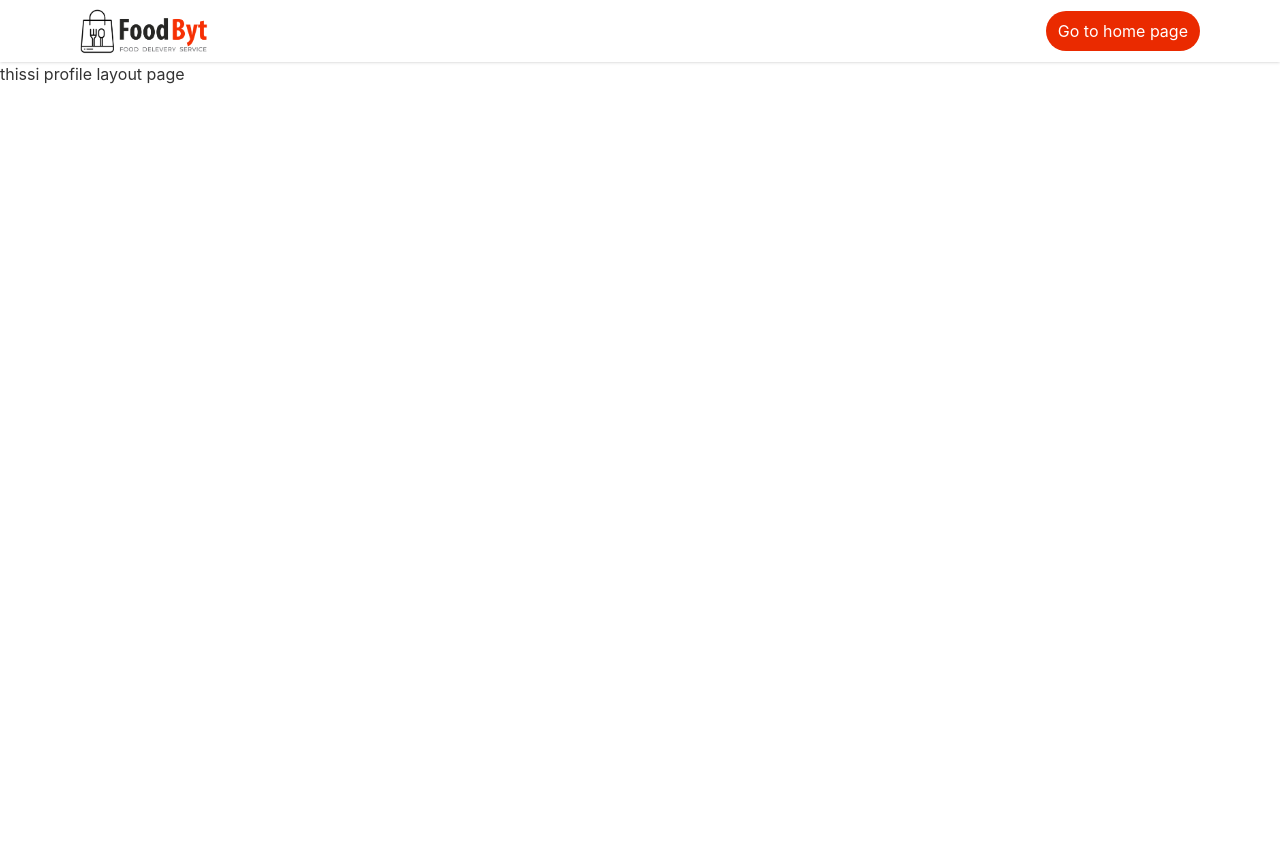
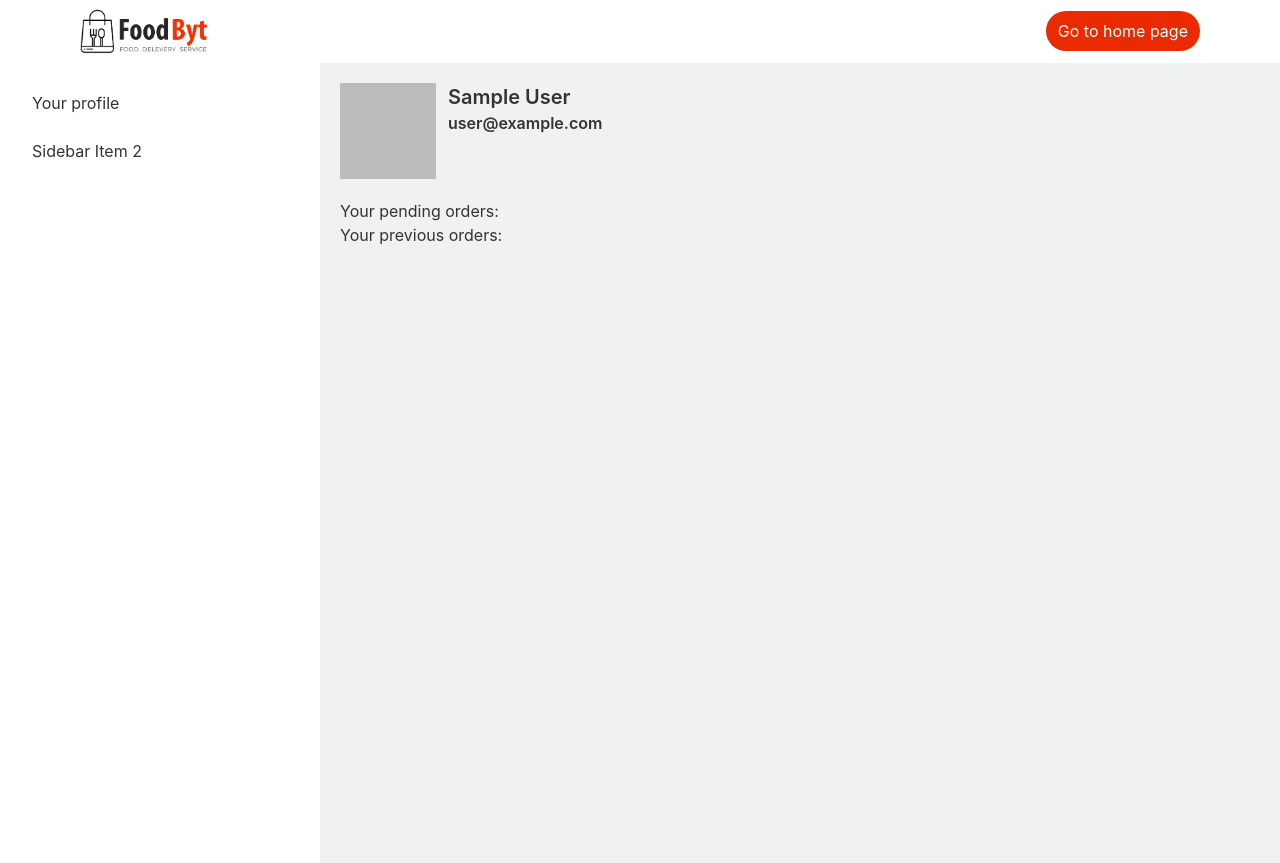
Before and after one commit to saadi001/foodbyt-frontend, a React (Create React App) app: page /profile in a window 1280 px wide. Before the commit the page ends 800 px from the top, so only its background shows below. Built offline with nearby package versions, Linux system fonts and the light colour scheme; no server answers; sample sign-in values are in the browser's storage.

Commit message:
landing page updated\

```diff
--- a/src/Layout/Profile.js
+++ b/src/Layout/Profile.js
@@ -1,10 +1,27 @@
-import React from 'react';
-import Navbar from '../pages/Shared/Navbar/Navbar';
+import React, { useContext } from 'react';
+import { AuthContext } from '../Contexts/AuthProvider';
 
 const Profile = () => {
+     const { user } = useContext(AuthContext)
+
      return (
-          <div>
-               thsi is profile page
+          <div className='p-5'>
+               <div className='flex gap-3'>
+                    <div className='w-24'>
+                         <img className='w-full h-full object-cover' src={user?.photoURL} alt="" />
+                    </div>
+                    <div className='font-semibold text-xl'>
+                         <p>{user?.displayName}</p>
+                         <p className='text-base'>{user?.email}</p>
+                    </div>
+
+               </div>
+               <div className='mt-5'>
+                    <p>Your pending orders:</p>
+               </div>
+               <div>
+                    Your previous orders:
+               </div>
           </div>
      );
 };
--- a/src/Layout/ProfileLayout.js
+++ b/src/Layout/ProfileLayout.js
@@ -1,12 +1,31 @@
 import React from 'react';
-import Navbar from '../pages/Shared/Navbar/Navbar';
+import { Link, Outlet } from 'react-router-dom';
 import Navbar2 from '../pages/Shared/Navbar/Navbar2';
 
 const ProfileLayout = () => {
      return (
           <div>
                <Navbar2></Navbar2>
-               thissi profile layout page
+               <div className='mt-[1px]'>
+                    <div className="drawer drawer-mobile">
+                         <input id="my-drawer-2" type="checkbox" className="drawer-toggle" />
+                         <div className="drawer-content bg-slate-500/10">
+                             {/* page content  */}
+                             <Outlet></Outlet>
+                              <label htmlFor="my-drawer-2" className="btn btn-primary drawer-button lg:hidden">Open drawer</label>
+
+                         </div>
+                         <div className="drawer-side">
+                              <label htmlFor="my-drawer-2" className="drawer-overlay"></label>
+                              <ul className="menu p-4 w-80 bg-base-100 text-base-content">
+                                   {/* sidebar content */}
+                                   <li><Link to={'/profile'}>Your profile</Link></li>
+                                   <li><a>Sidebar Item 2</a></li>
+                              </ul>
+
+                         </div>
+                    </div>
+               </div>
           </div>
      );
 };
--- a/src/pages/Checkout/Checkout.js
+++ b/src/pages/Checkout/Checkout.js
@@ -58,6 +58,7 @@ const Checkout = () => {
      dataOfOrder.time = time
      dataOfOrder.name = user?.displayName
      dataOfOrder.email = user?.email
+     dataOfOrder.order = "pending"
 
      console.log(dataOfOrder)
 
--- a/src/pages/Home/Landingpage/Landingpage.js
+++ b/src/pages/Home/Landingpage/Landingpage.js
@@ -1,4 +1,4 @@
-import { MapPinIcon } from '@heroicons/react/24/solid';
+import { ChevronRightIcon, MapPinIcon } from '@heroicons/react/24/solid';
 import React, { useContext, useEffect, useState } from 'react';
 import food from '../../../Asset/Image/Food1.png'
 import juice from '../../../Asset/Image/juice.png'
@@ -37,7 +37,8 @@ const Landingpage = () => {
                                    <span class="relative text-white">Iftar</span>
                               </span> <br /> From Home</p>
                               {/* <div className='my-5'><input className='bg-white py-3 px-5 rounded-[50px] w-[400px] shadow-lg' type="text" /></div> */}
-                              <div className='mt-16  grid grid-cols-3 gap-4'>
+                              <p className='mt-24 md:mt-16 capitalize font-semibold text-sm mb-2 text-primary flex items-center gap-2'>Top selling products <ChevronRightIcon className='w-[14px] h-[14px]'></ChevronRightIcon></p>
+                              <div className='grid grid-cols-3 gap-4'>
                                    <Link to={'/items/642224fb8c9d17b88acf66cc'} className='border relative'>
                                         <img className='object-cover w-full h-full' src={peyaju} alt="" />
                                         <div className='bg-white absolute left-2 right-2 bottom-2 px-2 py-2 font-semibold'>peyaju</div>
--- a/src/pages/Shared/Navbar/Navbar2.js
+++ b/src/pages/Shared/Navbar/Navbar2.js
@@ -4,7 +4,7 @@ import logo from "../../../Asset/logo/logo1.png"
 
 const Navbar2 = () => {
      return (
-          <div className='px-3 md:px-8 lg:px-20 shadow'>
+          <div className='px-5 md:px-8 lg:px-20 z-50'>
                <div className='py-2 flex justify-between items-center'>
                     <Link to={'/'}><img className='w-24 md:w-32' src={logo} alt="" /></Link>
                     <Link to={'/'} className='bg-primary px-3 py-2 text-white rounded-3xl'>Go to home page</Link>
```
